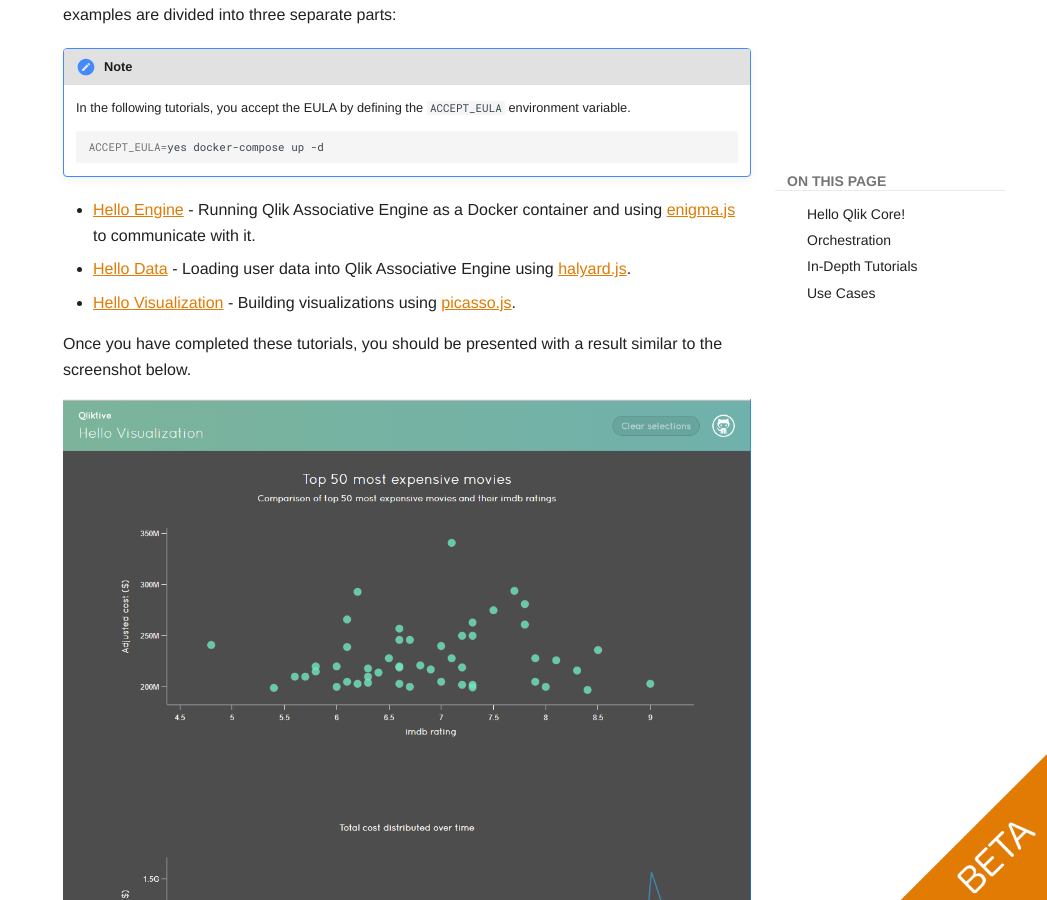
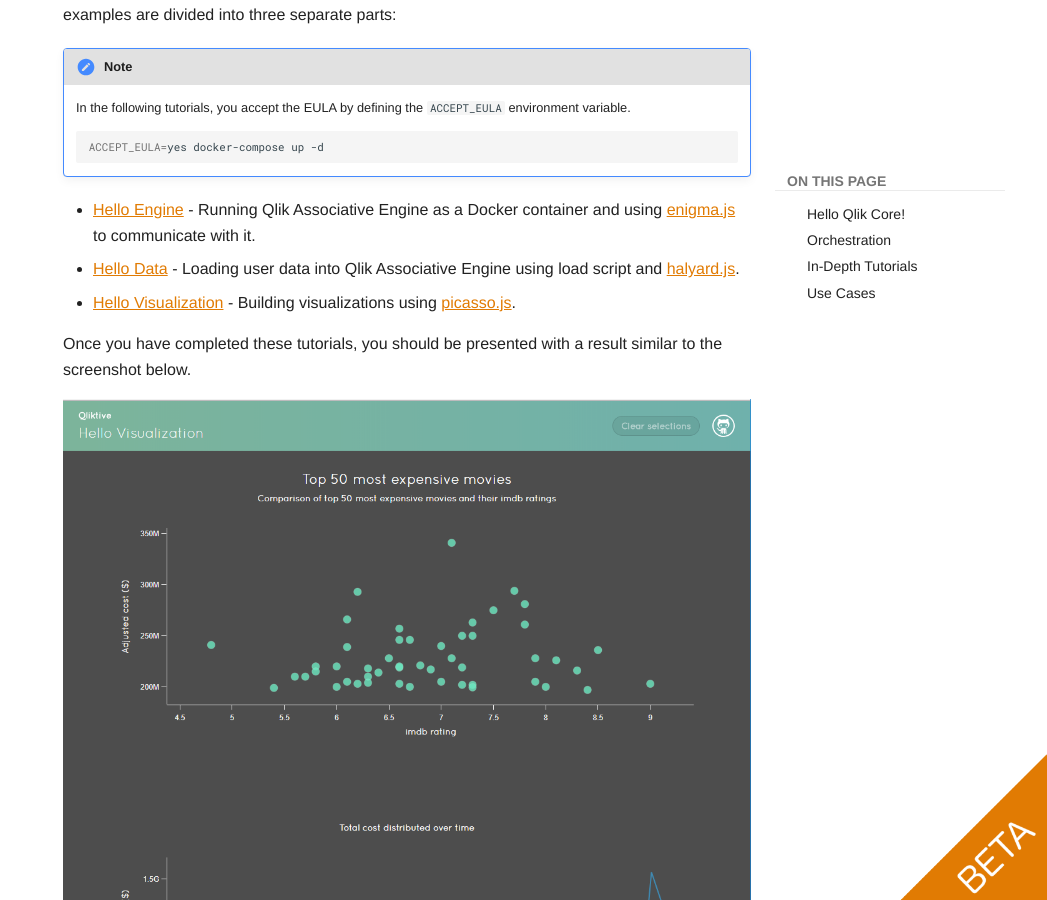
Before and after one commit to qlik-oss/core-website, an MkDocs documentation site: the page built from docs/get-started.md, in a window 1280 px wide and 900 px high, scrolled down 691 px. Shown: the whole window, without its empty margins (233-1280 px from the left). Built offline with MkDocs 1.6.1 and Material for MkDocs 9.7.7, drawn with Linux system fonts in a browser that asks for light colours; comment, search, counter and statistics services are not loaded.

Commit message:
Minor rephrase

```diff
--- a/docs/get-started.md
+++ b/docs/get-started.md
@@ -26,7 +26,7 @@
 - [Hello Engine](./tutorials/hello-engine.md) - Running Qlik Associative Engine as a Docker container and using
     [enigma.js](https://github.com/qlik-oss/enigma.js/) to communicate with it.
 - [Hello Data](./tutorials/hello-data.md) - Loading user data into Qlik Associative Engine using
-    [halyard.js](https://github.com/qlik-oss/halyard.js).
+    load script and [halyard.js](https://github.com/qlik-oss/halyard.js).
 - [Hello Visualization](./tutorials/hello-visualization.md) - Building visualizations using [picasso.js](https://picassojs.com/).
 
 Once you have completed these tutorials, you should be presented with a result similar to the screenshot below.
```
